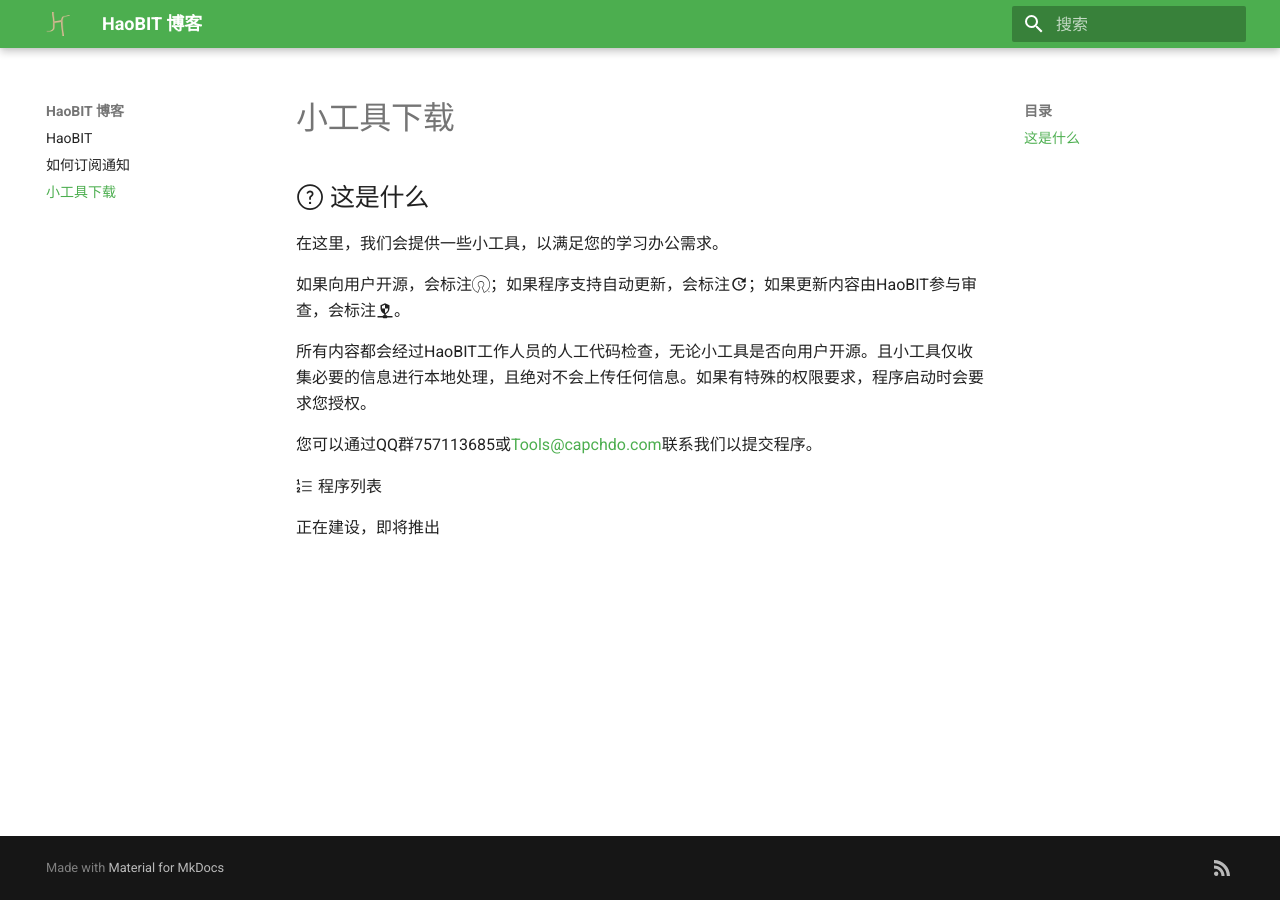
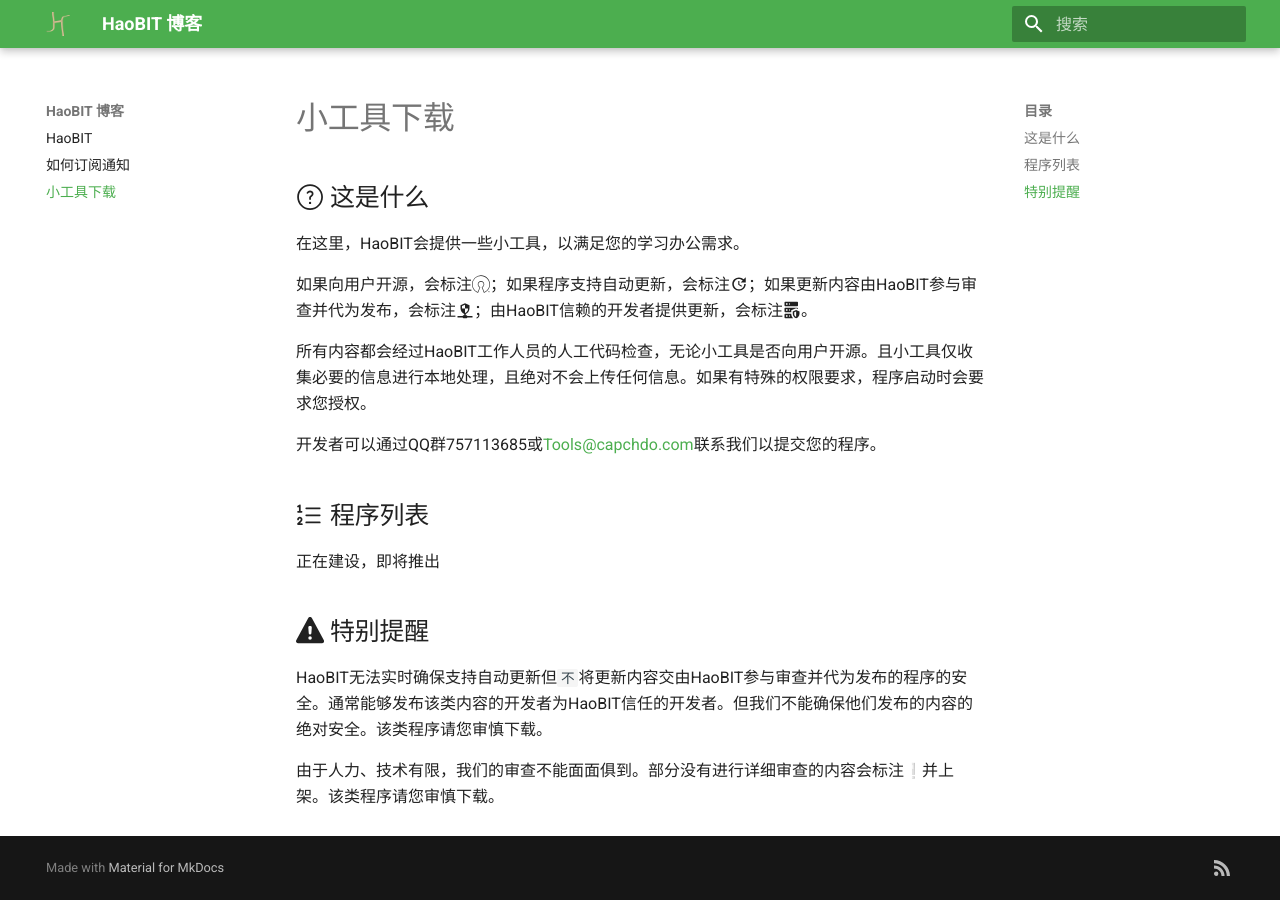
Before and after one commit to Capchdo/blog, an MkDocs documentation site: the page built from docs/tools.md, in a window 1280 px wide. Built offline with MkDocs 1.6.1 and Material for MkDocs 9.7.7, drawn with Linux system fonts in a browser that asks for light colours; emoji names are drawn with the system emoji font; comment, search, counter and statistics services are not loaded.

Commit message:
丰富内容

```diff
--- a/docs/tools.md
+++ b/docs/tools.md
@@ -2,15 +2,22 @@
 
 ## :octicons-question-24: 这是什么
 
-在这里，我们会提供一些小工具，以满足您的学习办公需求。
+在这里，HaoBIT会提供一些小工具，以满足您的学习办公需求。
 
-如果向用户开源，会标注:simple-opensourceinitiative:；如果程序支持自动更新，会标注:material-update:；如果更新内容由HaoBIT参与审查，会标注:material-security-network:。
+如果向用户开源，会标注:simple-opensourceinitiative:；如果程序支持自动更新，会标注:material-update:；如果更新内容由HaoBIT参与审查并代为发布，会标注:material-security-network:；由HaoBIT信赖的开发者提供更新，会标注:material-server-security:。
 
 所有内容都会经过HaoBIT工作人员的人工代码检查，无论小工具是否向用户开源。且小工具仅收集必要的信息进行本地处理，且绝对不会上传任何信息。如果有特殊的权限要求，程序启动时会要求您授权。
 
-您可以通过QQ群757113685或[Tools@capchdo.com](mailto:tools@capchdo.com)联系我们以提交程序。
+<!-- 但注意，HaoBIT无法实时确保支持自动更新但`不`将更新内容交由HaoBIT参与审查并代为发布的程序的安全。该类程序请您审慎下载。 -->
 
+开发者可以通过QQ群757113685或[Tools@capchdo.com](mailto:tools@capchdo.com)联系我们以提交您的程序。
 
-:octicons-list-ordered-24: 程序列表
+## :octicons-list-ordered-24: 程序列表
 
 正在建设，即将推出
+
+## :fontawesome-solid-triangle-exclamation: 特别提醒
+
+HaoBIT无法实时确保支持自动更新但`不`将更新内容交由HaoBIT参与审查并代为发布的程序的安全。通常能够发布该类内容的开发者为HaoBIT信任的开发者。但我们不能确保他们发布的内容的绝对安全。该类程序请您审慎下载。
+
+由于人力、技术有限，我们的审查不能面面俱到。部分没有进行详细审查的内容会标注:grey_exclamation:并上架。该类程序请您审慎下载。
```
